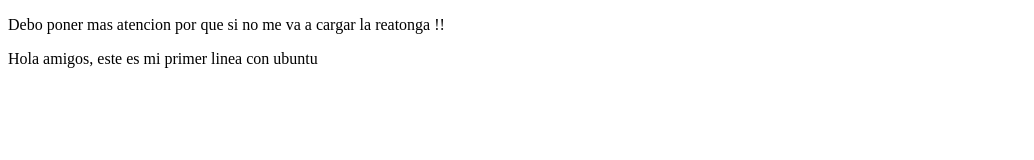
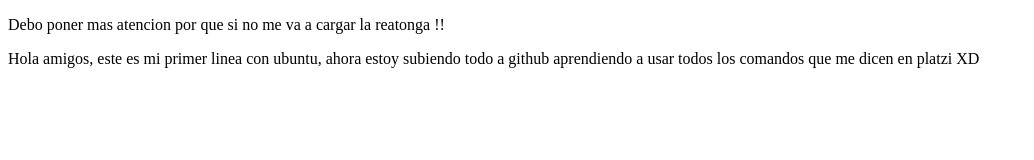
Before and after one commit to balcazarM/proyectoDemoCursoPrework, a plain HTML site: page index.html in a window 1280 px wide. Shown: the whole page, without its empty margins (0-1034 px from the left). Drawn offline with Linux system fonts and the light colour scheme.

Commit message:
cambios agregamos descripcion

```diff
--- a/index.html
+++ b/index.html
@@ -11,7 +11,8 @@
 </p>
 <body>
     <p>
-        Hola amigos, este es mi primer linea con ubuntu
+        Hola amigos, este es mi primer linea con ubuntu, ahora estoy subiendo todo a github
+        aprendiendo a usar todos los comandos que me dicen en platzi XD
     </p>
 </body>
 </html>
```
